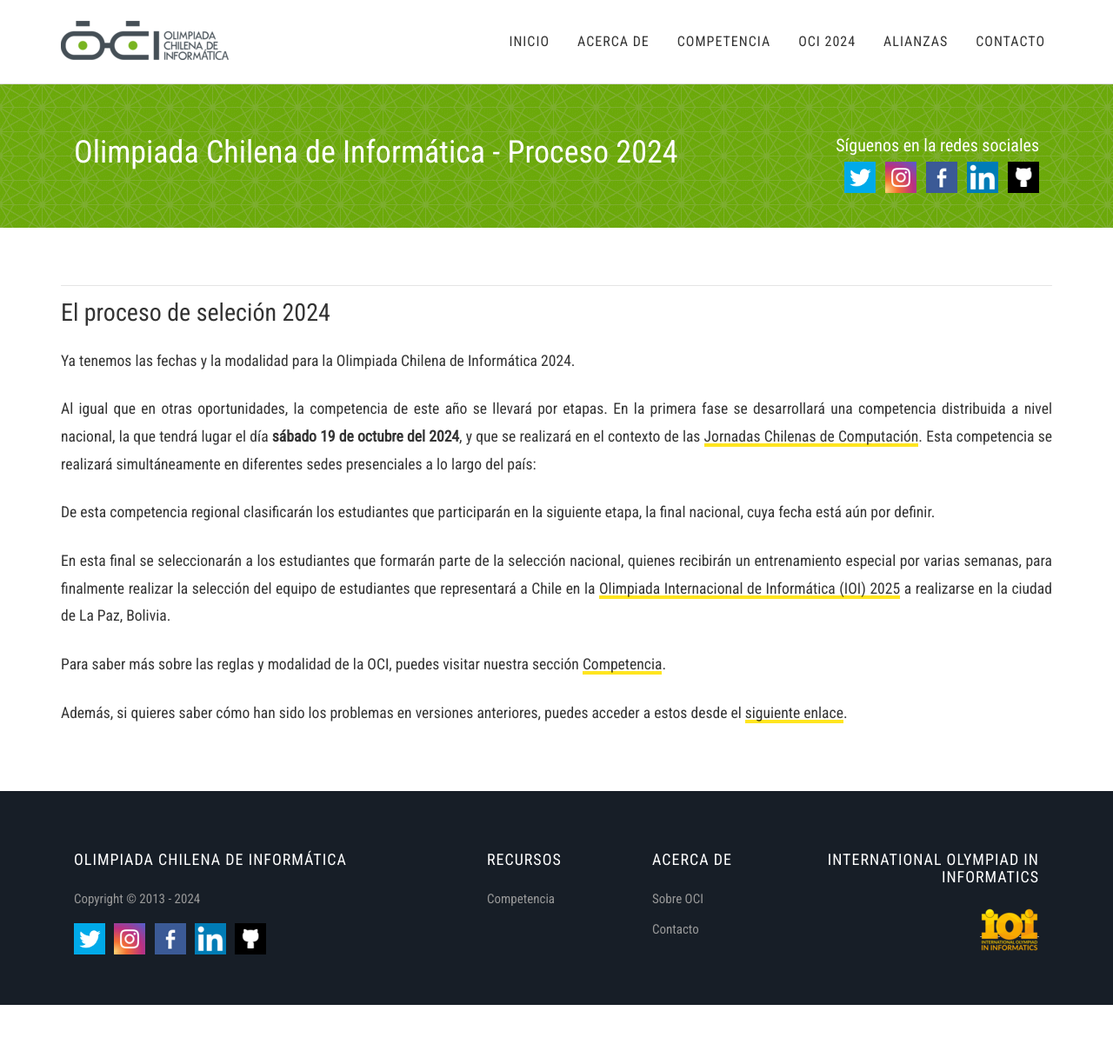
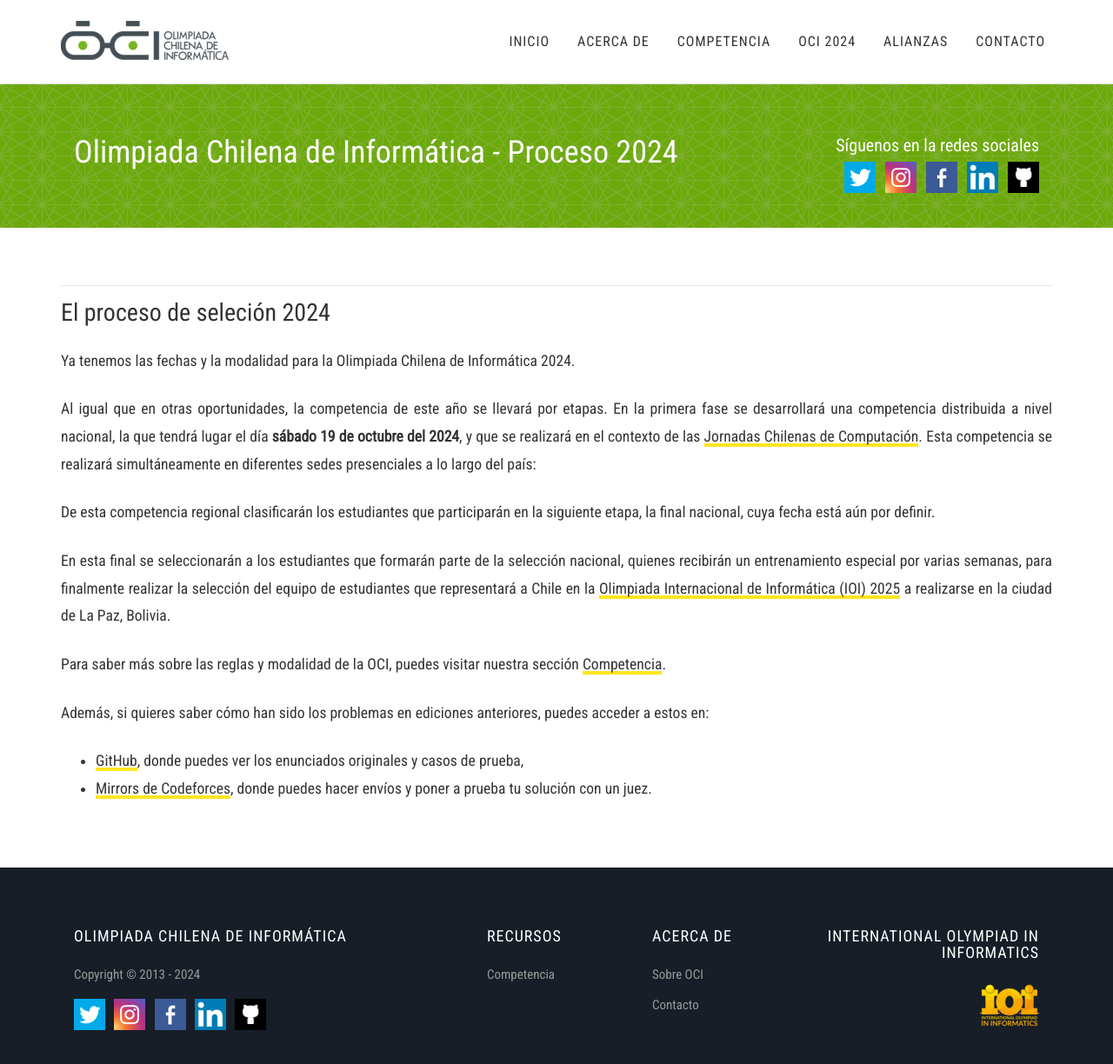
Before and after one commit to OCIoficial/ocioficial.github.io, a Jekyll site: the page built from oci-2024.md, in a window 1280 px wide and 1243 px high. Shown: the top 1224 px of the window at 87% size. Built offline with Jekyll 4.4.1, drawn with Linux system fonts in a browser that asks for light colours; comment, search, counter and statistics services are not loaded.

Commit message:
agrega link a mirror de codeforces

```diff
--- a/oci-2024.md
+++ b/oci-2024.md
@@ -15,4 +15,6 @@ En esta final se seleccionarán a los estudiantes que formarán parte de la sele
 
 Para saber más sobre las reglas y modalidad de la OCI, puedes visitar nuestra sección [Competencia](/competencia).
 
-Además, si quieres saber cómo han sido los problemas en versiones anteriores, puedes acceder a estos desde el [siguiente enlace](https://github.com/OCIoficial/competencias-pasadas).
+Además, si quieres saber cómo han sido los problemas en ediciones anteriores, puedes acceder a estos en:
+* [GitHub](https://github.com/OCIoficial/competencias-pasadas), donde puedes ver los enunciados originales y casos de prueba,
+* [Mirrors de Codeforces](https://codeforces.com/group/8B2vuLrui5/contests), donde puedes hacer envíos y poner a prueba tu solución con un juez.
```
